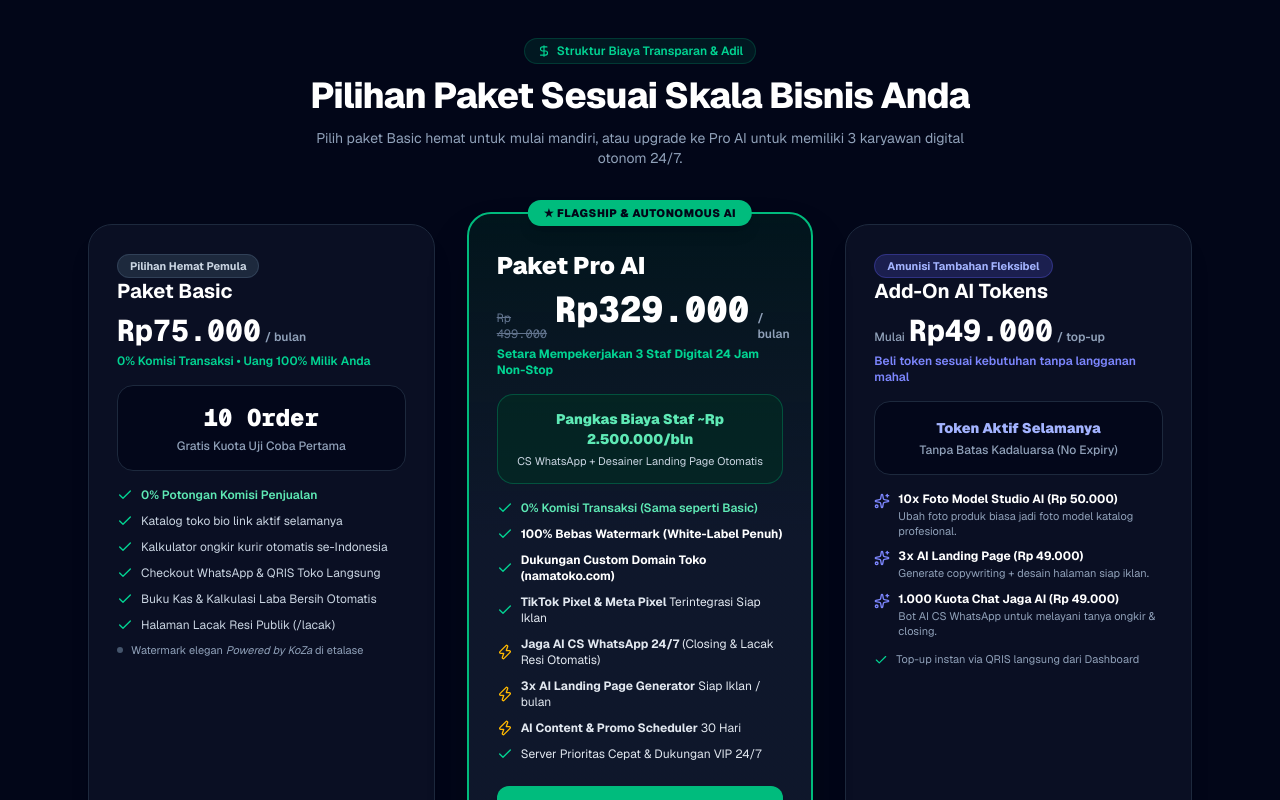
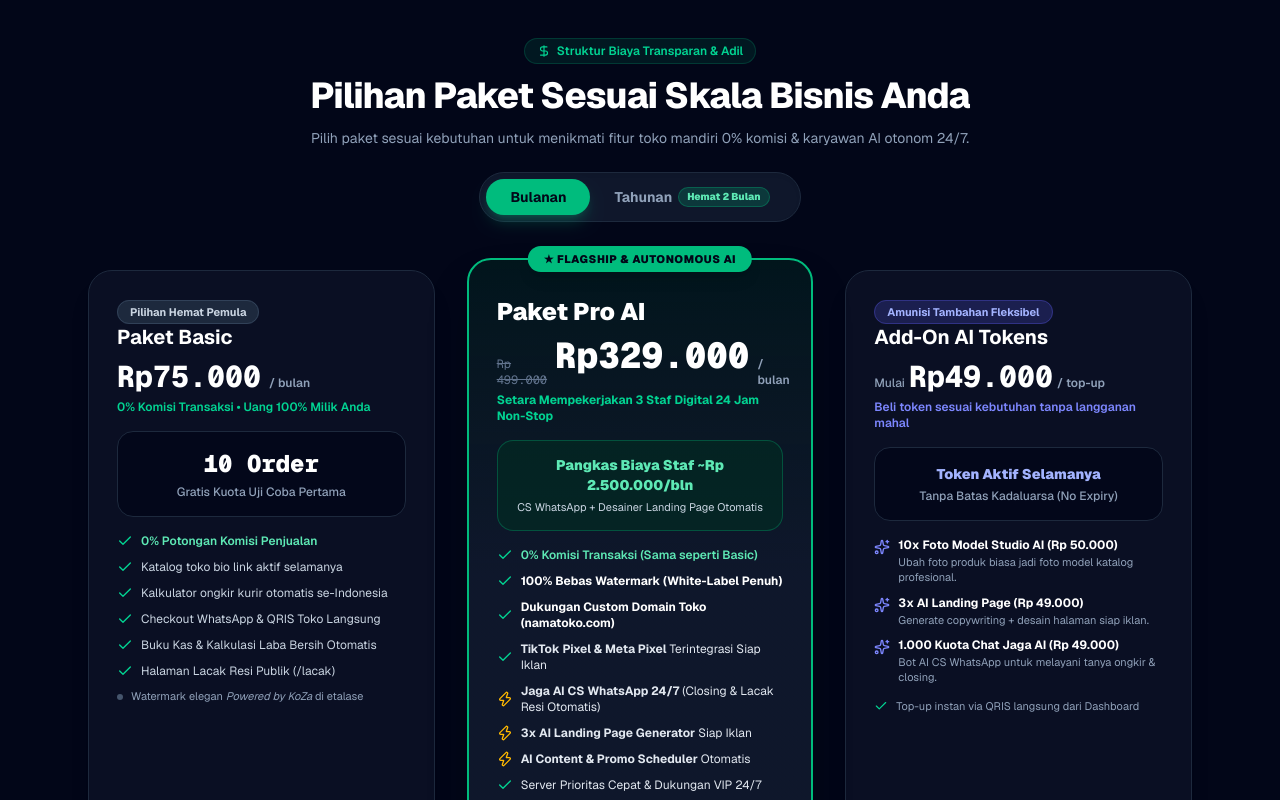
Before and after one commit to koza-wallet/koza-bisnis, a Next.js app: page / in a window 1280 px wide. Shown: the part 3340-4140 px from the top of the page. Built offline with nearby package versions, Linux system fonts and the light colour scheme; no server answers.

Commit message:
feat(pricing): tambahkan toggle pilihan bulanan dan tahunan ala orderonline

```diff
--- a/src/app/page.tsx
+++ b/src/app/page.tsx
@@ -36,6 +36,7 @@ export default function LandingPage() {
   const [openFaq, setOpenFaq] = useState<number | null>(0);
   const [isLoggedIn, setIsLoggedIn] = useState(false);
   const [isMobileMenuOpen, setIsMobileMenuOpen] = useState(false);
+  const [billingCycle, setBillingCycle] = useState<"monthly" | "annual">("monthly");
 
   useEffect(() => {
     try {
@@ -812,7 +813,7 @@ export default function LandingPage() {
       </section>
 
       {/* 4. Pricing & Plans Section */}
-      <section id="harga" className="py-20 px-4 sm:px-6 max-w-6xl mx-auto space-y-12">
+      <section id="harga" className="py-20 px-4 sm:px-6 max-w-6xl mx-auto space-y-10">
         <div className="text-center space-y-3 max-w-2xl mx-auto">
           <div className="inline-flex items-center gap-1.5 rounded-full bg-emerald-500/10 px-3 py-1 text-xs font-semibold text-emerald-400 border border-emerald-500/20">
             <DollarSign className="h-3.5 w-3.5" />
@@ -822,31 +823,79 @@ export default function LandingPage() {
             Pilihan Paket Sesuai Skala Bisnis Anda
           </h2>
           <p className="text-xs sm:text-sm text-slate-400">
-            Pilih paket Basic hemat untuk mulai mandiri, atau upgrade ke Pro AI untuk memiliki 3 karyawan digital otonom 24/7.
+            Pilih paket sesuai kebutuhan untuk menikmati fitur toko mandiri 0% komisi & karyawan AI otonom 24/7.
           </p>
+
+          {/* Toggle Switcher Bulanan vs Tahunan (Style OrderOnline) */}
+          <div className="flex items-center justify-center pt-3">
+            <div className="inline-flex items-center p-1.5 rounded-full bg-slate-900 border border-slate-800 shadow-inner">
+              <button
+                type="button"
+                onClick={() => setBillingCycle("monthly")}
+                className={`px-6 py-2 rounded-full text-xs sm:text-sm font-bold transition-all ${
+                  billingCycle === "monthly"
+                    ? "bg-emerald-500 text-slate-950 font-black shadow-lg shadow-emerald-500/25"
+                    : "text-slate-400 hover:text-white"
+                }`}
+              >
+                Bulanan
+              </button>
+              <button
+                type="button"
+                onClick={() => setBillingCycle("annual")}
+                className={`px-6 py-2 rounded-full text-xs sm:text-sm font-bold transition-all flex items-center gap-1.5 ${
+                  billingCycle === "annual"
+                    ? "bg-emerald-500 text-slate-950 font-black shadow-lg shadow-emerald-500/25"
+                    : "text-slate-400 hover:text-white"
+                }`}
+              >
+                <span>Tahunan</span>
+                <span className={`rounded-full px-2 py-0.5 text-[10px] font-black transition-all ${
+                  billingCycle === "annual"
+                    ? "bg-slate-950 text-emerald-400"
+                    : "bg-emerald-500/20 text-emerald-300 border border-emerald-500/30"
+                }`}>
+                  Hemat 2 Bulan
+                </span>
+              </button>
+            </div>
+          </div>
         </div>
 
         <div className="grid grid-cols-1 md:grid-cols-3 gap-6 sm:gap-8 items-stretch pt-2">
-          {/* Card 1: Basic (Rp 75.000 / bulan) */}
+          {/* Card 1: Basic */}
           <div className="rounded-3xl border border-slate-800 bg-slate-900/60 p-7 flex flex-col justify-between space-y-6 shadow-xl hover:border-slate-700 transition-all">
             <div className="space-y-4">
               <span className="rounded-full bg-slate-800 px-3 py-1 text-[11px] font-bold text-slate-300 border border-slate-700">
-                Pilihan Hemat Pemula
+                {billingCycle === "monthly" ? "Pilihan Hemat Pemula" : "Pilihan Hemat Tahunan"}
               </span>
               <div>
                 <h3 className="text-xl font-bold text-white">Paket Basic</h3>
-                <div className="mt-2 flex items-baseline gap-1">
-                  <span className="text-3xl font-extrabold text-white font-mono">Rp75.000</span>
-                  <span className="text-xs text-slate-400 font-semibold">/ bulan</span>
+                <div className="mt-2 flex items-baseline gap-2">
+                  {billingCycle === "annual" && (
+                    <span className="text-xs text-slate-500 line-through font-mono">Rp 900.000</span>
+                  )}
+                  <span className="text-3xl font-extrabold text-white font-mono">
+                    {billingCycle === "monthly" ? "Rp75.000" : "Rp750.000"}
+                  </span>
+                  <span className="text-xs text-slate-400 font-semibold">
+                    {billingCycle === "monthly" ? "/ bulan" : "/ tahun"}
+                  </span>
                 </div>
                 <div className="mt-1 text-xs text-emerald-400 font-semibold">
-                  0% Komisi Transaksi • Uang 100% Milik Anda
+                  {billingCycle === "monthly"
+                    ? "0% Komisi Transaksi • Uang 100% Milik Anda"
+                    : "Setara Rp 62.500/bln (Hemat Rp 150.000 • Bayar 10 Bulan Gratis 2 Bulan)"}
                 </div>
               </div>
 
               <div className="rounded-2xl bg-slate-950/80 p-4 border border-slate-800 text-center space-y-1">
-                <div className="text-2xl font-black text-white font-mono">10 Order</div>
-                <div className="text-xs text-slate-400 font-medium">Gratis Kuota Uji Coba Pertama</div>
+                <div className="text-2xl font-black text-white font-mono">
+                  {billingCycle === "monthly" ? "10 Order" : "1.200 Order"}
+                </div>
+                <div className="text-xs text-slate-400 font-medium">
+                  {billingCycle === "monthly" ? "Gratis Kuota Uji Coba Pertama" : "Kuota Starter Setahun Penuh"}
+                </div>
               </div>
 
               <ul className="space-y-2.5 text-xs text-slate-300">
@@ -882,18 +931,22 @@ export default function LandingPage() {
             </div>
 
             <Link
-              href={isLoggedIn ? "/dashboard" : "/register"}
+              href={
+                isLoggedIn
+                  ? billingCycle === "monthly" ? "/dashboard" : "/dashboard/topup?pkg=BASIC_ANNUAL"
+                  : billingCycle === "monthly" ? "/register" : "/register?plan=BASIC_ANNUAL"
+              }
               className="w-full py-3 rounded-xl bg-slate-800 text-white text-xs font-bold text-center hover:bg-slate-700 transition-colors shadow-sm block"
             >
-              {isLoggedIn ? "Buka Dashboard" : "Mulai Uji Coba Basic"}
+              {billingCycle === "monthly" ? "Mulai Uji Coba Basic" : "Pilih Basic Tahunan (Hemat Rp 150rb)"}
             </Link>
           </div>
 
-          {/* Card 2: Pro AI (Rp 329.000 / bulan) */}
+          {/* Card 2: Pro AI (Flagship Centerpiece) */}
           <div className="rounded-3xl border-2 border-emerald-500 bg-gradient-to-b from-emerald-950/40 via-slate-900 to-slate-900 p-7 flex flex-col justify-between space-y-6 shadow-2xl relative md:-translate-y-3">
             <div className="absolute -top-3.5 left-1/2 -translate-x-1/2 whitespace-nowrap z-10">
               <span className="rounded-full bg-emerald-500 px-4 py-1.5 text-[11px] font-black text-slate-950 shadow-lg uppercase tracking-wider">
-                ★ Flagship & Autonomous AI
+                {billingCycle === "monthly" ? "★ Flagship & Autonomous AI" : "★ Paling Populer & Hemat Maksimal"}
               </span>
             </div>
 
@@ -901,18 +954,32 @@ export default function LandingPage() {
               <div>
                 <h3 className="text-2xl font-black text-white">Paket Pro AI</h3>
                 <div className="mt-2 flex items-baseline gap-2">
-                  <span className="text-xs text-slate-500 line-through font-mono">Rp 499.000</span>
-                  <span className="text-3xl sm:text-4xl font-black text-white font-mono">Rp329.000</span>
-                  <span className="text-xs text-slate-400 font-semibold">/ bulan</span>
+                  <span className="text-xs text-slate-500 line-through font-mono">
+                    {billingCycle === "monthly" ? "Rp 499.000" : "Rp 3.948.000"}
+                  </span>
+                  <span className="text-3xl sm:text-4xl font-black text-white font-mono">
+                    {billingCycle === "monthly" ? "Rp329.000" : "Rp2.990.000"}
+                  </span>
+                  <span className="text-xs text-slate-400 font-semibold">
+                    {billingCycle === "monthly" ? "/ bulan" : "/ tahun"}
+                  </span>
                 </div>
                 <div className="mt-1 text-xs text-emerald-400 font-bold">
-                  Setara Mempekerjakan 3 Staf Digital 24 Jam Non-Stop
+                  {billingCycle === "monthly"
+                    ? "Setara Mempekerjakan 3 Staf Digital 24 Jam Non-Stop"
+                    : "Setara Rp 249.000/bln (Hemat Rp 958.000 • Bayar 10 Bulan Gratis 2 Bulan)"}
                 </div>
               </div>
 
               <div className="rounded-2xl bg-emerald-950/60 p-3.5 border border-emerald-500/30 text-center space-y-1">
-                <div className="text-sm font-black text-emerald-300">Pangkas Biaya Staf ~Rp 2.500.000/bln</div>
-                <div className="text-[11px] text-slate-300">CS WhatsApp + Desainer Landing Page Otomatis</div>
+                <div className="text-sm font-black text-emerald-300">
+                  {billingCycle === "monthly" ? "Pangkas Biaya Staf ~Rp 2.500.000/bln" : "Jumbo: +3.000 Order & 36x AI Landing Page"}
+                </div>
+                <div className="text-[11px] text-slate-300">
+                  {billingCycle === "monthly"
+                    ? "CS WhatsApp + Desainer Landing Page Otomatis"
+                    : "Kuota order & generator landing page aktif 1 tahun penuh"}
+                </div>
               </div>
 
               <ul className="space-y-2.5 text-xs text-slate-200">
@@ -938,11 +1005,13 @@ export default function LandingPage() {
                 </li>
                 <li className="flex items-center gap-2">
                   <Zap className="h-4 w-4 text-amber-400 shrink-0" />
-                  <span><strong>3x AI Landing Page Generator</strong> Siap Iklan / bulan</span>
+                  <span>
+                    <strong>{billingCycle === "monthly" ? "3x" : "36x"} AI Landing Page Generator</strong> Siap Iklan
+                  </span>
                 </li>
                 <li className="flex items-center gap-2">
                   <Zap className="h-4 w-4 text-amber-400 shrink-0" />
-                  <span><strong>AI Content & Promo Scheduler</strong> 30 Hari</span>
+                  <span><strong>AI Content & Promo Scheduler</strong> Otomatis</span>
                 </li>
                 <li className="flex items-center gap-2">
                   <Check className="h-4 w-4 text-emerald-400 shrink-0" />
@@ -952,15 +1021,21 @@ export default function LandingPage() {
             </div>
 
             <Link
-              href={isLoggedIn ? "/dashboard/topup?pkg=PRO_AI" : "/register"}
+              href={
+                isLoggedIn
+                  ? billingCycle === "monthly" ? "/dashboard/topup?pkg=PRO_AI" : "/dashboard/topup?pkg=PRO_ANNUAL"
+                  : billingCycle === "monthly" ? "/register" : "/register?plan=PRO_ANNUAL"
+              }
               className="w-full py-3.5 rounded-xl bg-emerald-500 text-slate-950 text-xs font-black text-center hover:bg-emerald-400 transition-all shadow-lg active:scale-95 block"
             >
-              Pilih Paket Pro AI (Solusi Autopilot)
+              {billingCycle === "monthly" ? "Pilih Paket Pro AI (Solusi Autopilot)" : "Pilih Pro AI Tahunan (Hemat Rp 958rb)"}
             </Link>
           </div>
 
-          {/* Card 3: Add-On AI Tokens (Mulai Rp 49.000) */}
+          {/* Card 3: Add-On AI Tokens (Bulanan) ATAU Pro Tahunan Sultan (Tahunan) */}
           <div className="rounded-3xl border border-slate-800 bg-slate-900/60 p-7 flex flex-col justify-between space-y-6 shadow-xl hover:border-slate-700 transition-all">
+            {billingCycle === "monthly" ? (
+              <>
                 <div className="space-y-4">
                   <span className="rounded-full bg-indigo-500/20 px-3 py-1 text-[11px] font-bold text-indigo-300 border border-indigo-500/30">
                     Amunisi Tambahan Fleksibel
@@ -1018,6 +1093,63 @@ export default function LandingPage() {
                 >
                   Lihat Menu Add-On Token
                 </Link>
+              </>
+            ) : (
+              <>
+                <div className="space-y-4">
+                  <span className="rounded-full bg-indigo-500/20 px-3 py-1 text-[11px] font-bold text-indigo-300 border border-indigo-500/30">
+                    Paket Sultan Setahun Penuh
+                  </span>
+
+                  <div>
+                    <h3 className="text-xl font-bold text-white">Pro Tahunan (Sultan)</h3>
+                    <div className="mt-2 flex items-baseline gap-2">
+                      <span className="text-xs text-slate-500 line-through font-mono">Rp 1.188.000</span>
+                      <span className="text-3xl font-extrabold text-white font-mono">Rp799.000</span>
+                      <span className="text-xs text-slate-400 font-semibold">/ tahun</span>
+                    </div>
+                    <div className="mt-1 text-xs text-indigo-400 font-semibold">
+                      Setara Rp 66.500/bulan (Cuma Rp 200/tx)
+                    </div>
+                  </div>
+
+                  <div className="rounded-2xl bg-slate-950/80 p-4 border border-slate-800 text-center space-y-1">
+                    <div className="text-2xl font-black text-indigo-300 font-mono">+500 BONUS Order</div>
+                    <div className="text-xs text-slate-400 font-medium">Kuota Starter Jumbo Aktif Setahun</div>
+                  </div>
+
+                  <ul className="space-y-2.5 text-xs text-slate-300">
+                    <li className="flex items-center gap-2">
+                      <Check className="h-4 w-4 text-emerald-400 shrink-0" />
+                      <span>Semua fitur Pro Member lengkap</span>
+                    </li>
+                    <li className="flex items-center gap-2">
+                      <Check className="h-4 w-4 text-emerald-400 shrink-0" />
+                      <span className="font-bold text-white">Biaya Transaksi Terendah: Rp 200 / order</span>
+                    </li>
+                    <li className="flex items-center gap-2">
+                      <Check className="h-4 w-4 text-emerald-400 shrink-0" />
+                      <span>Dukungan <strong>Custom Domain Sendiri</strong> (tokoanda.com)</span>
+                    </li>
+                    <li className="flex items-center gap-2">
+                      <Check className="h-4 w-4 text-emerald-400 shrink-0" />
+                      <span>100% Bebas Watermark KoZa</span>
+                    </li>
+                    <li className="flex items-center gap-2">
+                      <Check className="h-4 w-4 text-emerald-400 shrink-0" />
+                      <span>Prioritas Dukungan Teknis 24/7</span>
+                    </li>
+                  </ul>
+                </div>
+
+                <Link
+                  href={isLoggedIn ? "/dashboard/topup?pkg=PRO_ANNUAL" : "/register?plan=PRO_ANNUAL"}
+                  className="w-full py-3 rounded-xl bg-slate-800 text-white text-xs font-bold text-center hover:bg-slate-700 transition-colors shadow-sm block"
+                >
+                  Pilih Paket Sultan (Rp 799rb)
+                </Link>
+              </>
+            )}
           </div>
         </div>
       </section>
```
Lines whose indentation alone changed are shown as unchanged.
